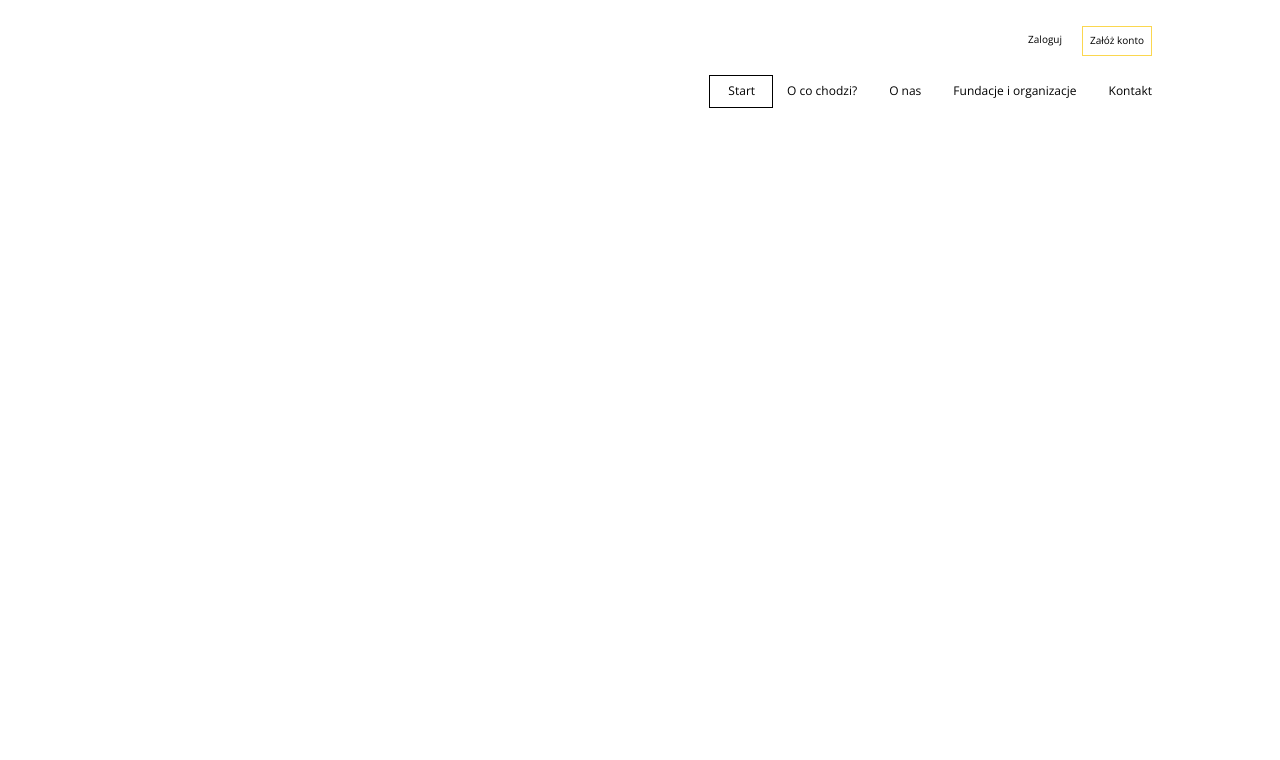
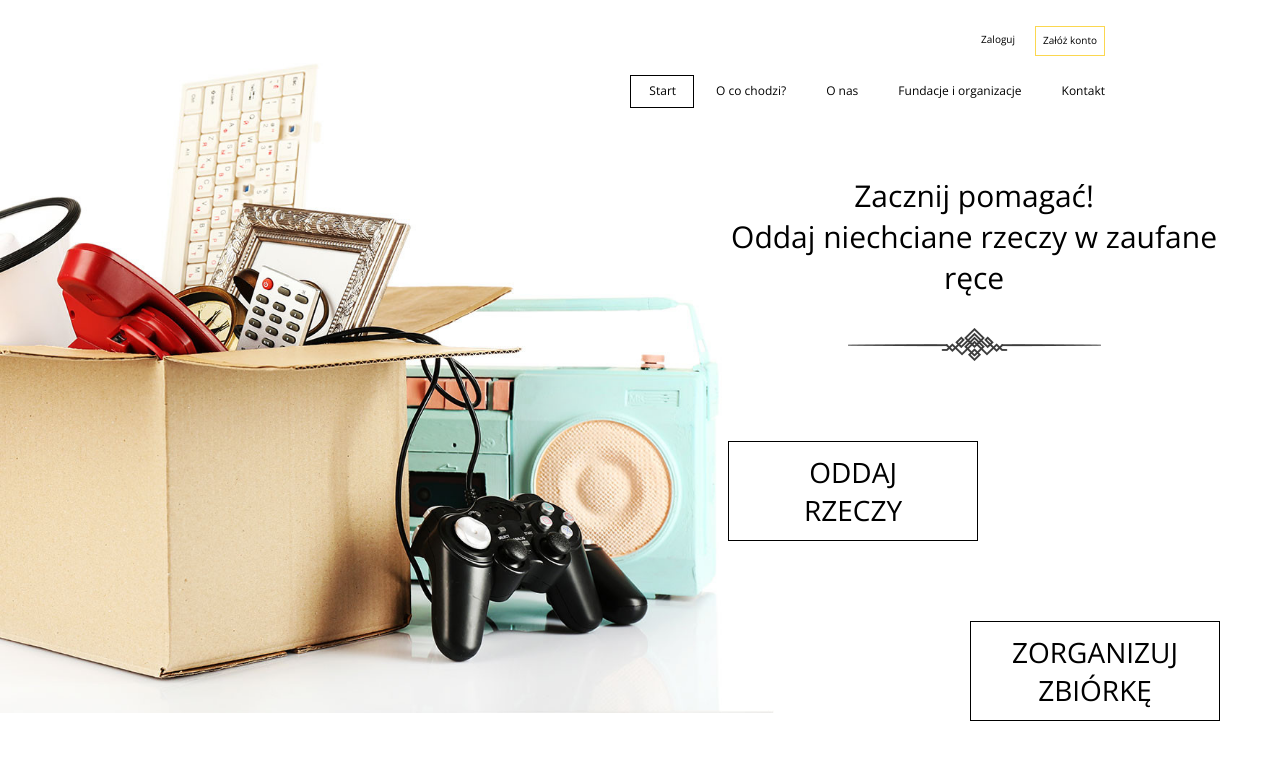
Before and after one commit to malwinalesniewska/oddaj-rzeczy, a React (Create React App) app: page / in a window 1280 px wide. Shown: the top 760 px of the page. Built offline with nearby package versions, Linux system fonts and the light colour scheme.

Commit message:
finished header (still no scroll functionality)

```diff
--- a/public/index.html
+++ b/public/index.html
@@ -23,7 +23,8 @@
       Learn how to configure a non-root public URL by running `npm run build`.
     -->
     <title>Oddaj-rzeczy</title>
-    <link href="https://fonts.googleapis.com/css?family=Open+Sans" rel="stylesheet">
+    <link href="https://fonts.googleapis.com/css?family=Open+Sans:300,400" rel="stylesheet">
+
   </head>
   <body>
     <noscript>You need to enable JavaScript to run this app.</noscript>
--- a/src/components/App/App.js
+++ b/src/components/App/App.js
@@ -1,11 +1,15 @@
-import React, { Component } from 'react';
+import React, {Component, Fragment} from 'react';
 import './_App.scss'
 import Header from '../Header/Header';
+import LogoSection from '../LogoSection/LogoSection'
 
 class App extends Component {
   render() {
     return (
-      <Header/>
+        <Fragment>
+          <Header/>
+          <LogoSection/>
+        </Fragment>
     );
   }
 }
--- /dev/null
+++ b/src/components/Decoration/Decoration.js
@@ -0,0 +1,8 @@
+import React from 'react';
+import './_Decoration.scss';
+
+const Decoration = () => (
+    <div className='decor'/>
+);
+
+export default Decoration;
--- /dev/null
+++ b/src/components/Decoration/_Decoration.scss
@@ -0,0 +1,7 @@
+.decor {
+  background: url("../../images/decoration.png") no-repeat;
+  width: 253px;
+  height: 33px;
+  background-size: contain;
+  margin: 30px auto 0;
+}
--- /dev/null
+++ b/src/components/FunctionButton/FunctionButton.js
@@ -0,0 +1,18 @@
+import React, {Component} from 'react';
+import './_FunctionButton.scss';
+
+class FunctionButton extends Component {
+
+    render() {
+        return (
+            <button className='function_button'
+                    style={{width: this.props.width,
+                            height: this.props.height,
+                            marginTop: this.props.margin,
+                            float: this.props.float}}
+            >{this.props.text}</button>
+        );
+    }
+}
+
+export default FunctionButton;
--- /dev/null
+++ b/src/components/FunctionButton/_FunctionButton.scss
@@ -0,0 +1,9 @@
+.function_button {
+  border: 1px solid black;
+  background: none;
+  font-size: 28px;
+  font-family: 'Open Sans', Arial, sans-serif;
+  font-weight: 300;
+  padding-left: 30px;
+  padding-right: 30px;
+}
--- a/src/components/Header/_Header.scss
+++ b/src/components/Header/_Header.scss
@@ -1,13 +1,14 @@
 .menu {
   display: flex;
   justify-content: flex-end;
-  margin-right: 10%;
+  margin-right: 175px;
   margin-top: 26px;
 
   .menu__element {
     list-style: none;
-    padding-left: 32px;
+    padding-left: 40px;
     font-size: 12px;
+    z-index: 1;
   }
 
   .menu__element--square {
@@ -15,7 +16,7 @@
     height: 33px;
     border: 1px solid black;
     position: relative;
-    left: 77px;
+    left: 85px;
     bottom: 7px;
   }
 }
--- a/src/components/LogoSection/LogoSection.js
+++ b/src/components/LogoSection/LogoSection.js
@@ -0,0 +1,24 @@
+import React, {Component} from 'react';
+import './_LogoSection.scss'
+import Decoration from '../Decoration/Decoration';
+import FunctionButton from "../FunctionButton/FunctionButton";
+
+class LogoSection extends Component {
+
+    render() {
+        return (
+            <section className='logo_container'>
+                <div className='logo_container__image'/>
+                <div className='logo_container__info'>
+                    <p className='logo_container__text'>Zacznij pomagać!<br/>Oddaj niechciane rzeczy w zaufane ręce</p>
+                    <Decoration/>
+                    <FunctionButton text='ODDAJ RZECZY' width='250px' height='100px' margin='80px' float='left'/>
+                    <FunctionButton text='ZORGANIZUJ ZBIÓRKĘ' width='250px' height='100px' margin='80px' float='right'/>
+                </div>
+
+            </section>
+        )
+    }
+}
+
+export default LogoSection;
--- a/src/components/LogoSection/_LogoSection.scss
+++ b/src/components/LogoSection/_LogoSection.scss
@@ -0,0 +1,25 @@
+.logo_container {
+  display: flex;
+  align-items: center;
+  margin-top: -60px;
+
+  .logo_container__image {
+    background: url("../../images/header_start_img_edited.jpg") no-repeat;
+    background-size: contain;
+    width: 1000px;
+    height: 650px;
+  }
+
+  .logo_container__info {
+    font-size: 30px;
+    font-weight: 300;
+    text-align: center;
+    padding-right: 60px;
+    width: 50%;
+    margin-left: -120px;
+
+    .logo_container__text {
+      margin-top: 120px;
+    }
+  }
+}
--- a/src/components/UserPanel/_UserPanel.scss
+++ b/src/components/UserPanel/_UserPanel.scss
@@ -3,7 +3,7 @@
 .user_panel {
   display: flex;
   justify-content: flex-end;
-  margin-right: 10%;
+  margin-right: 175px;
   font-size: 10px;
   margin-top: 2%;
 
```
Also changed, not shown: src/components/Header/Header.js (+0 -9 lines), src/images/decoration.png (added), src/images/header_start_img_edited.jpg (added).
